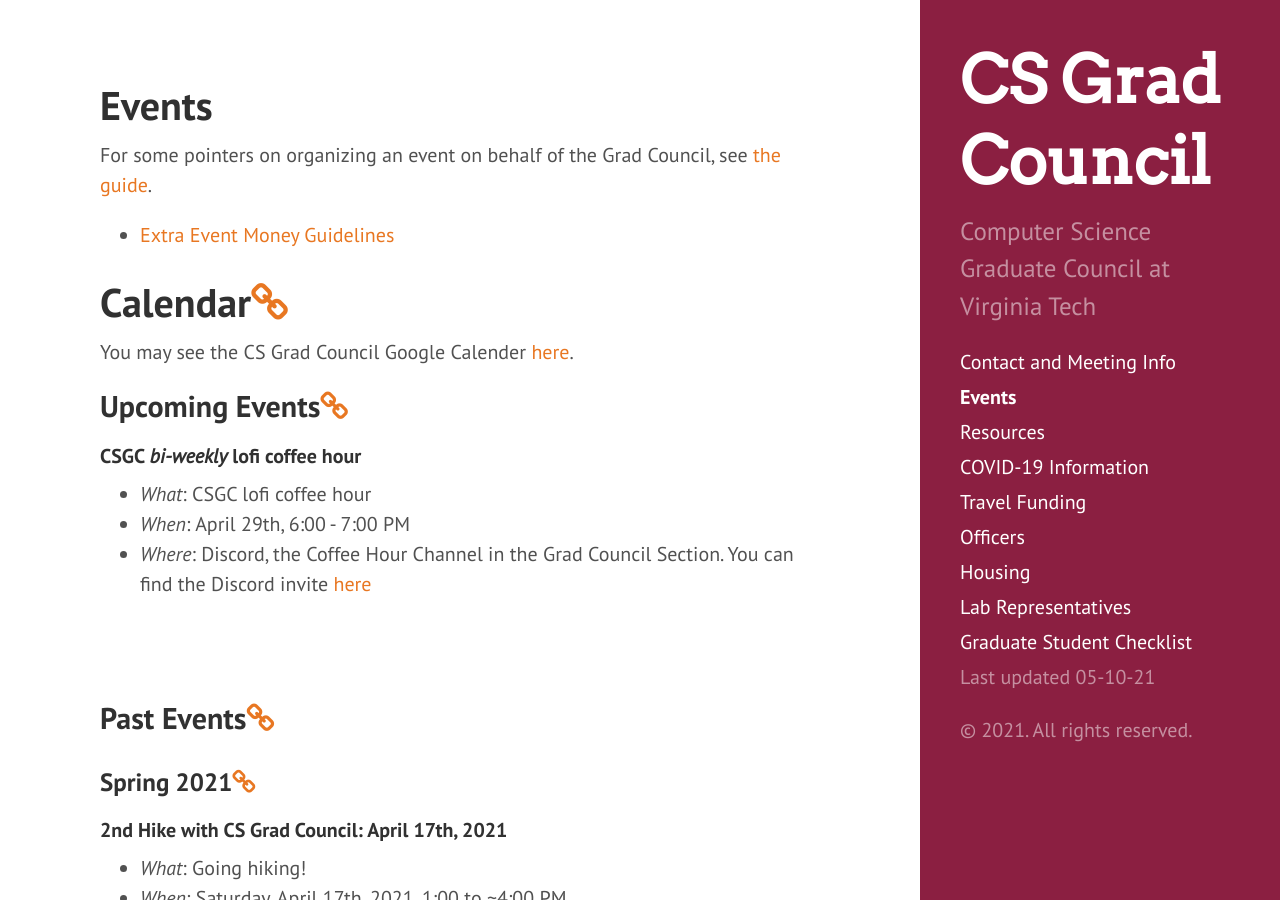
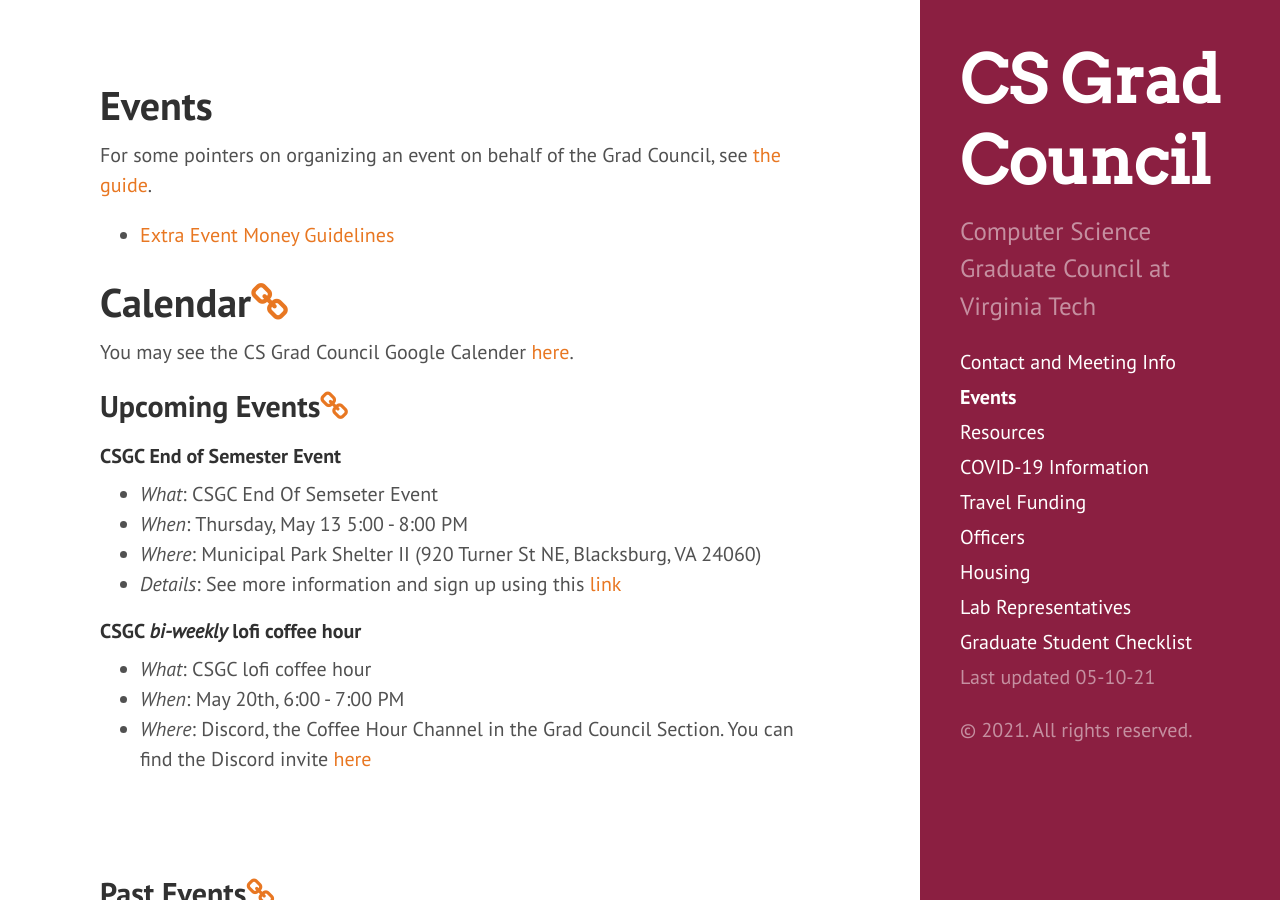
Before and after one commit to CSGraduateCouncil-VirginiaTech/csgc-website, a Jekyll site: the page built from events.md, in a window 1280 px wide and 900 px high. Built offline with Jekyll 4.4.1, drawn with Linux system fonts in a browser that asks for light colours.

Commit message:
add end of semester event
Signed-off-by: Alex Hicks <awh4kc@virginia.edu>

```diff
--- a/events.md
+++ b/events.md
@@ -13,10 +13,18 @@ You may see the CS Grad Council Google Calender [here](https://calendar.google.c
 
 ## <a name="UpcomingEvents"></a>Upcoming Events<a href="#UpcomingEvents"><i class="fa fa-link" aria-hidden="true"></i></a>
 
+
+#### CSGC End of Semester Event
+
+- *What*: CSGC End Of Semseter Event
+- *When*: Thursday, May 13 5:00 - 8:00 PM
+- *Where*: Municipal Park Shelter II (920 Turner St NE, Blacksburg, VA 24060)
+- *Details*: See more information and sign up using this [link](https://forms.gle/3cFmSzJR7zWXPwGe8)
+
 #### CSGC ***bi-weekly*** lofi coffee hour
 
 - *What*: CSGC lofi coffee hour
-- *When*: April 29th, 6:00 - 7:00 PM
+- *When*: May 20th, 6:00 - 7:00 PM
 - *Where*: Discord, the Coffee Hour Channel in the Grad Council Section. You can find the Discord invite [here](https://docs.google.com/document/d/1h9vprpDdoIkWz8ta12GbKWO-siAQJN26gDEmV2_4goU/edit?disco=AAAAH2gM-3Y)
 
 <br/><br/>
```
